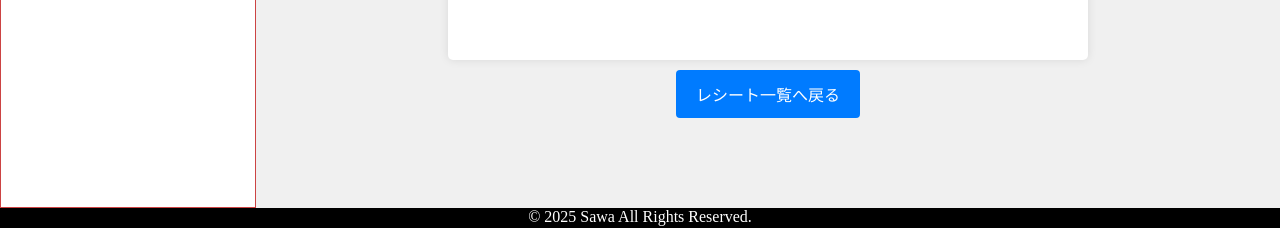
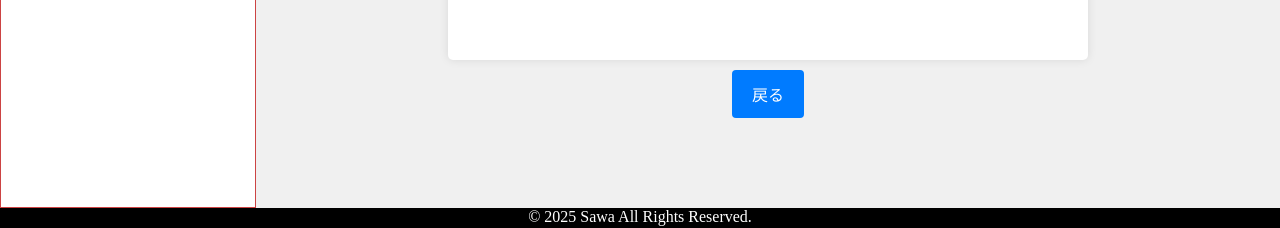
Before and after one commit to sawa-pascal/portfolio-ec-site-management, an Angular app: page /sales-detail/1 in a window 1280 px wide. Shown: the part 562-790 px from the top of the page. Built offline with nearby package versions, Linux system fonts and the light colour scheme; no server answers.

Commit message:
詳細から戻るボタンのテキスト修正

```diff
--- a/src/app/sales/sales-detail/sales-detail.component.html
+++ b/src/app/sales/sales-detail/sales-detail.component.html
@@ -43,4 +43,4 @@
   </div>
 </div>
 
-<button class="return-sales-button" (click)="returnSalesList()">レシート一覧へ戻る</button>
+<button class="return-sales-button" (click)="returnSalesList()">戻る</button>
```
